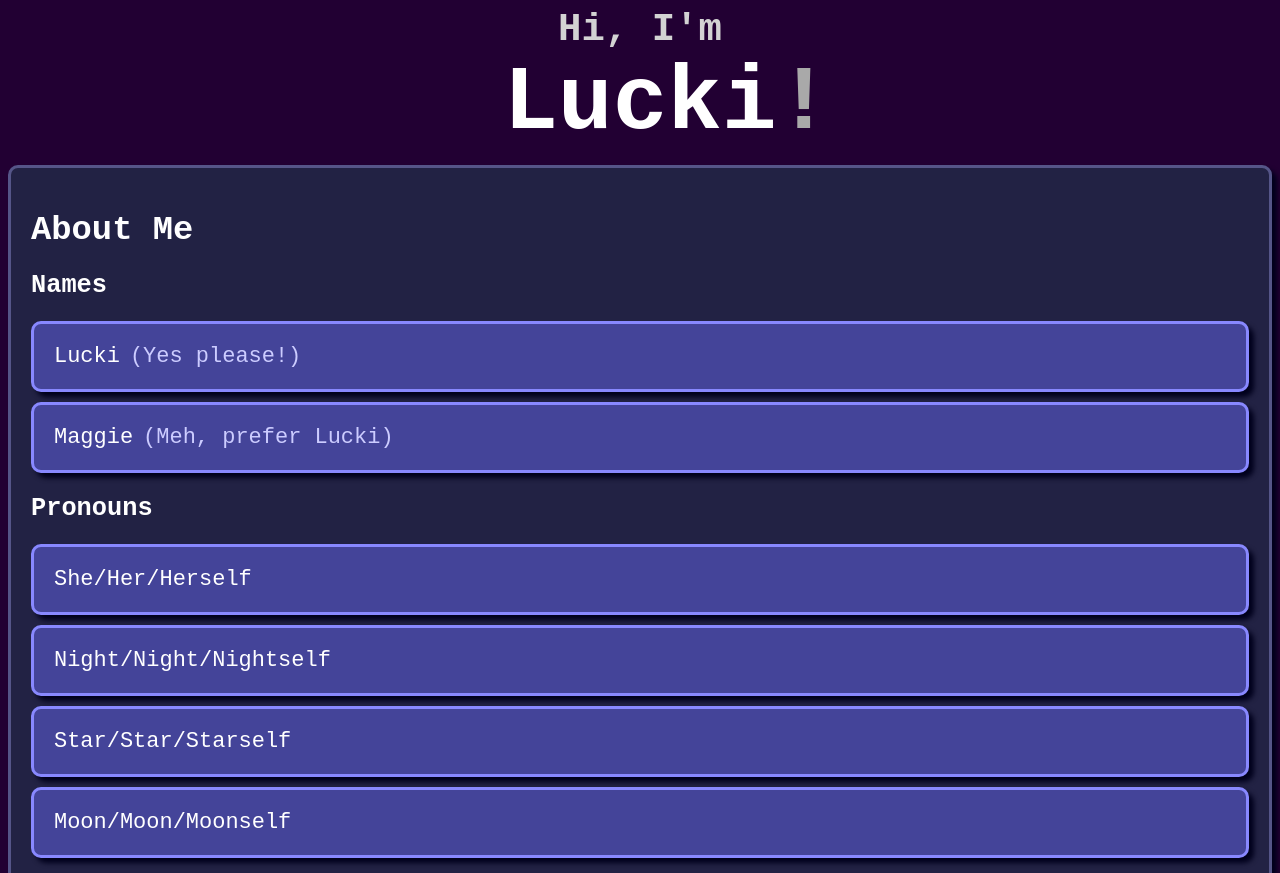
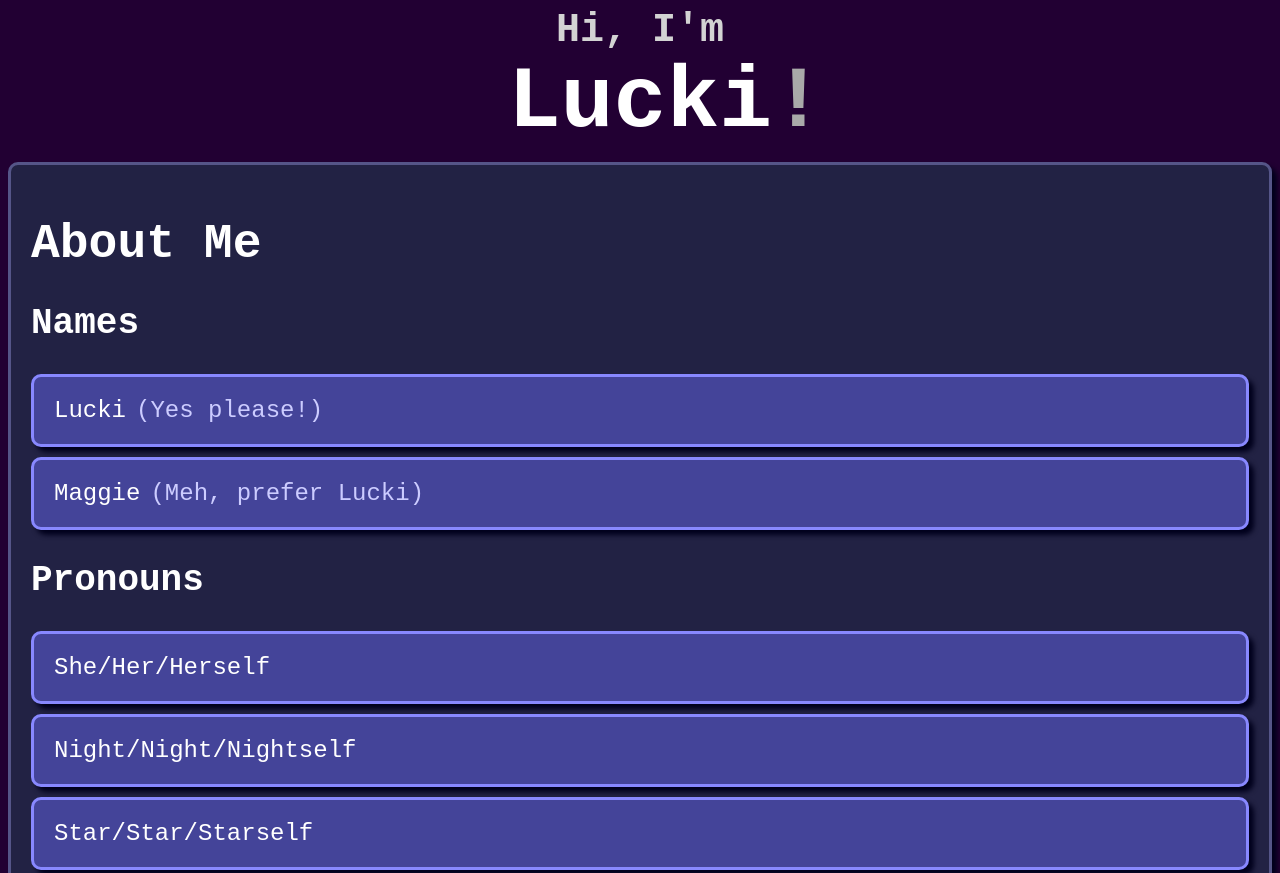
Before and after one commit to labbo-lab/aboutme, a plain HTML site: page index.html in a window 1280 px wide. Shown: the top 873 px of the page. Drawn offline with Linux system fonts and the light colour scheme.

Commit message:
Update style.css

```diff
--- a/style.css
+++ b/style.css
@@ -6,7 +6,7 @@ body {
 .mainname {
   text-align: center;
   font-weight: 900;
-  font-size: 7em;
+  font-size: 11vmin;
   margin-top: 0;
   margin-bottom: 10px;
   color: white;
@@ -17,7 +17,7 @@ body {
   font-weight: bold;
   text-align: center;
   margin-bottom: 0;
-  font-size: 3em;
+  font-size: 5vmin;
 }
 
 .mainname .exclamation {
@@ -39,7 +39,7 @@ body {
 }
 
 .section {
-  font-size: 1.3em;
+  font-size: 3vmin;
   margin-bottom: 10px;
   color: white;
   padding: 20px;
```
